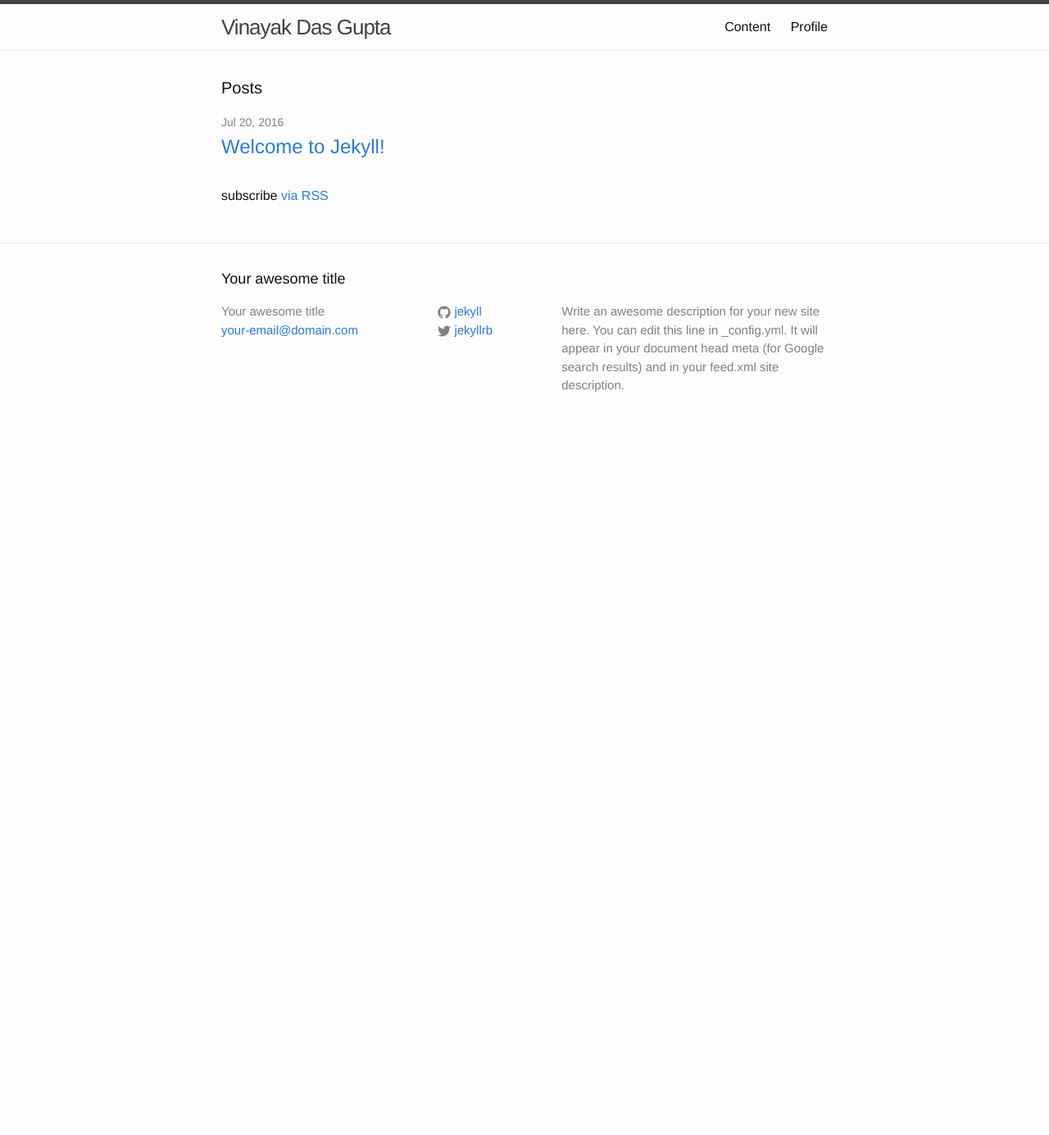
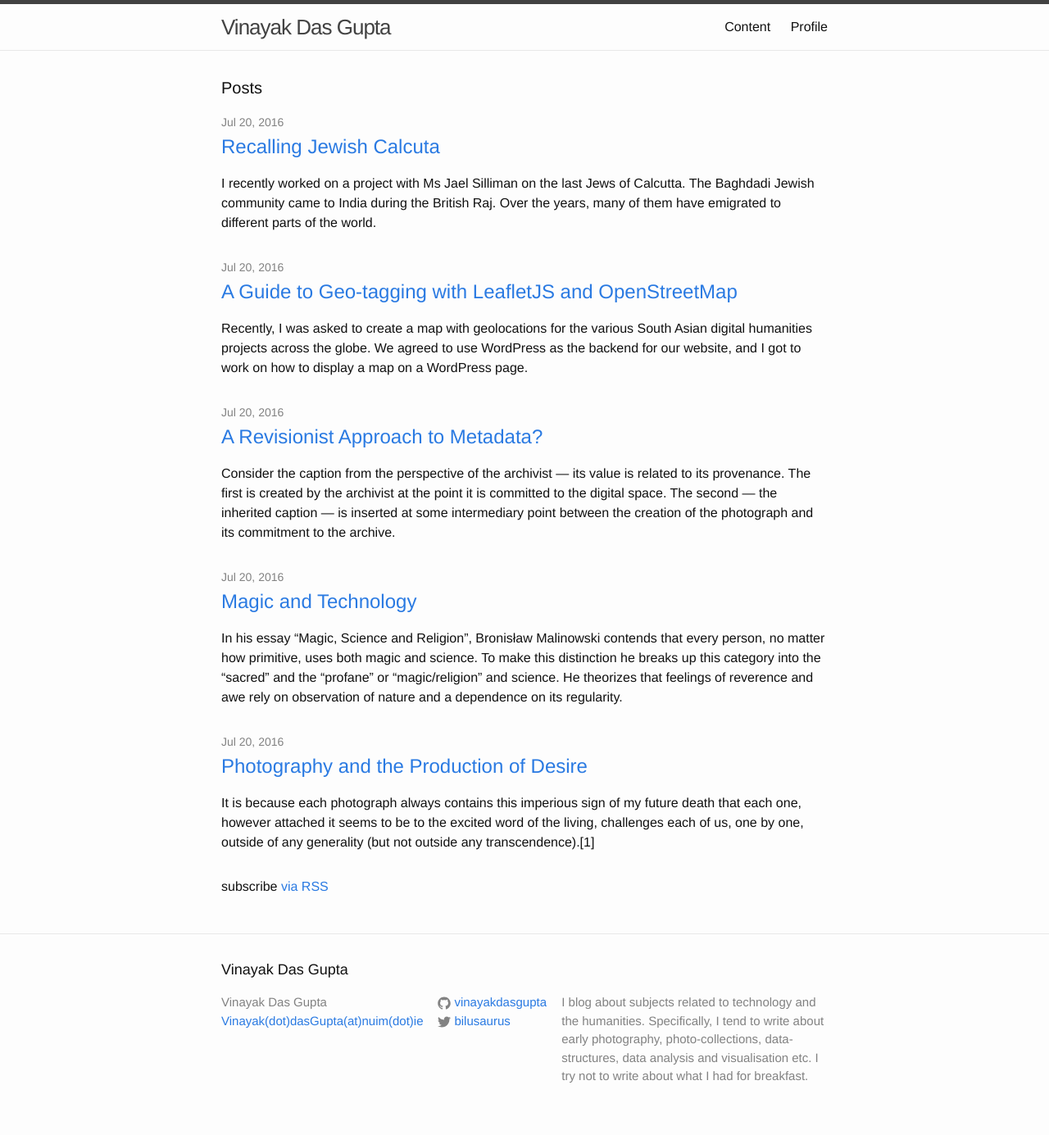
Before and after one commit to vinayakdasgupta/vinayakdasgupta.github.io, a Jekyll site: the page built from index.html, in a window 1280 px wide. Shown: the whole page at 82% size. Built offline with Jekyll 4.4.1, drawn with Linux system fonts in a browser that asks for light colours; before the commit the page ends 900 px from its top, so only the background shows below that.

Commit message:
blog updated

```diff
--- a/_config.yml
+++ b/_config.yml
@@ -7,10 +7,10 @@
 
 # Site settings
 title: Vinayak Das Gupta
-email: Vinayak[dot]dasGupta[at]nuim[dot]ie
+email: Vinayak(dot)dasGupta(at)nuim(dot)ie
 description: > # this means to ignore newlines until "baseurl:"
   I blog about subjects related to technology and the humanities. Specifically, I tend to write about early photography, photo-collections, data-structures, data analysis and visualisation etc. I try not to write about what I had for breakfast.
-url: "http://yourdomain.com" # the base hostname & protocol for your site
+url: "http://vinayakdasgupta.github.io" # the base hostname & protocol for your site
 twitter_username: bilusaurus
 github_username:  vinayakdasgupta
 profile: http://vinayakdasgupta.com
--- a/index.html
+++ b/index.html
@@ -1,129 +1,24 @@
-<!DOCTYPE html>
-<html>
+---
+layout: default
+---
 
-  <head>
-  <meta charset="utf-8">
-  <meta http-equiv="X-UA-Compatible" content="IE=edge">
-  <meta name="viewport" content="width=device-width, initial-scale=1">
-
-  <title>Vinayak Das Gupta</title>
-  <meta name="description" content="I blog about subjects related to technology and the humanities. Specifically, I tend to write about early photography, photo-collections, data-structures, data analysis and visualisation etc. I try not to write about what I had for breakfast.
-">
-
-  <link rel="stylesheet" href="/css/main.css">
-  <link rel="canonical" href="http://vinayakdasgupta.github.io/">
-  <link rel="alternate" type="application/rss+xml" title="Your awesome title" href="http://vinayakdasgupta.github.io/feed.xml">
-</head>
-
-
-  <body>
-
-    <header class="site-header">
-
-  <div class="wrapper">
-
-    <a class="site-title" href="/">Vinayak Das Gupta</a>
-
-    <nav class="site-nav">
-      <a href="#" class="menu-icon">
-        <svg viewBox="0 0 18 15">
-          <path fill="#424242" d="M18,1.484c0,0.82-0.665,1.484-1.484,1.484H1.484C0.665,2.969,0,2.304,0,1.484l0,0C0,0.665,0.665,0,1.484,0 h15.031C17.335,0,18,0.665,18,1.484L18,1.484z"/>
-          <path fill="#424242" d="M18,7.516C18,8.335,17.335,9,16.516,9H1.484C0.665,9,0,8.335,0,7.516l0,0c0-0.82,0.665-1.484,1.484-1.484 h15.031C17.335,6.031,18,6.696,18,7.516L18,7.516z"/>
-          <path fill="#424242" d="M18,13.516C18,14.335,17.335,15,16.516,15H1.484C0.665,15,0,14.335,0,13.516l0,0 c0-0.82,0.665-1.484,1.484-1.484h15.031C17.335,12.031,18,12.696,18,13.516L18,13.516z"/>
-        </svg>
-      </a>
-
-      <div class="trigger">
-
-
-          <a class="page-link" href="/content/">Content</a>
-		  <a class="page-link" href="/profile/">Profile</a>
-
-
-
-
-
-
-
-
-      </div>
-    </nav>
-
-  </div>
-
-</header>
-
-
-    <div class="page-content">
-      <div class="wrapper">
-        <div class="home">
+<div class="home">
 
   <h1 class="page-heading">Posts</h1>
 
   <ul class="post-list">
-
+    {% for post in site.posts %}
       <li>
-        <span class="post-meta">Jul 20, 2016</span>
+        <span class="post-meta">{{ post.date | date: "%b %-d, %Y" }}</span>
 
         <h2>
-          <a class="post-link" href="/jekyll/update/2016/07/20/welcome-to-jekyll.html">Welcome to Jekyll!</a>
-        </h2>
+          <a class="post-link" href="{{ post.url | prepend: site.baseurl }}">{{ post.title }}</a>
+		</h2>
+		  <p>{{post.excerpt}}</p>
       </li>
-
+    {% endfor %}
   </ul>
 
-  <p class="rss-subscribe">subscribe <a href="/feed.xml">via RSS</a></p>
+  <p class="rss-subscribe">subscribe <a href="{{ "/feed.xml" | prepend: site.baseurl }}">via RSS</a></p>
 
 </div>
-
-      </div>
-    </div>
-
-    <footer class="site-footer">
-
-  <div class="wrapper">
-
-    <h2 class="footer-heading">Your awesome title</h2>
-
-    <div class="footer-col-wrapper">
-      <div class="footer-col footer-col-1">
-        <ul class="contact-list">
-          <li>Your awesome title</li>
-          <li><a href="mailto:your-email@domain.com">your-email@domain.com</a></li>
-        </ul>
-      </div>
-
-      <div class="footer-col footer-col-2">
-        <ul class="social-media-list">
-
-          <li>
-            <a href="https://github.com/jekyll"><span class="icon icon--github"><svg viewBox="0 0 16 16"><path fill="#828282" d="M7.999,0.431c-4.285,0-7.76,3.474-7.76,7.761 c0,3.428,2.223,6.337,5.307,7.363c0.388,0.071,0.53-0.168,0.53-0.374c0-0.184-0.007-0.672-0.01-1.32 c-2.159,0.469-2.614-1.04-2.614-1.04c-0.353-0.896-0.862-1.135-0.862-1.135c-0.705-0.481,0.053-0.472,0.053-0.472 c0.779,0.055,1.189,0.8,1.189,0.8c0.692,1.186,1.816,0.843,2.258,0.645c0.071-0.502,0.271-0.843,0.493-1.037 C4.86,11.425,3.049,10.76,3.049,7.786c0-0.847,0.302-1.54,0.799-2.082C3.768,5.507,3.501,4.718,3.924,3.65 c0,0,0.652-0.209,2.134,0.796C6.677,4.273,7.34,4.187,8,4.184c0.659,0.003,1.323,0.089,1.943,0.261 c1.482-1.004,2.132-0.796,2.132-0.796c0.423,1.068,0.157,1.857,0.077,2.054c0.497,0.542,0.798,1.235,0.798,2.082 c0,2.981-1.814,3.637-3.543,3.829c0.279,0.24,0.527,0.713,0.527,1.437c0,1.037-0.01,1.874-0.01,2.129 c0,0.208,0.14,0.449,0.534,0.373c3.081-1.028,5.302-3.935,5.302-7.362C15.76,3.906,12.285,0.431,7.999,0.431z"/></svg>
-</span><span class="username">jekyll</span></a>
-
-          </li>
-
-
-
-          <li>
-            <a href="https://twitter.com/jekyllrb"><span class="icon icon--twitter"><svg viewBox="0 0 16 16"><path fill="#828282" d="M15.969,3.058c-0.586,0.26-1.217,0.436-1.878,0.515c0.675-0.405,1.194-1.045,1.438-1.809c-0.632,0.375-1.332,0.647-2.076,0.793c-0.596-0.636-1.446-1.033-2.387-1.033c-1.806,0-3.27,1.464-3.27,3.27 c0,0.256,0.029,0.506,0.085,0.745C5.163,5.404,2.753,4.102,1.14,2.124C0.859,2.607,0.698,3.168,0.698,3.767 c0,1.134,0.577,2.135,1.455,2.722C1.616,6.472,1.112,6.325,0.671,6.08c0,0.014,0,0.027,0,0.041c0,1.584,1.127,2.906,2.623,3.206 C3.02,9.402,2.731,9.442,2.433,9.442c-0.211,0-0.416-0.021-0.615-0.059c0.416,1.299,1.624,2.245,3.055,2.271 c-1.119,0.877-2.529,1.4-4.061,1.4c-0.264,0-0.524-0.015-0.78-0.046c1.447,0.928,3.166,1.469,5.013,1.469 c6.015,0,9.304-4.983,9.304-9.304c0-0.142-0.003-0.283-0.009-0.423C14.976,4.29,15.531,3.714,15.969,3.058z"/></svg>
-</span><span class="username">jekyllrb</span></a>
-
-          </li>
-
-        </ul>
-      </div>
-
-      <div class="footer-col footer-col-3">
-        <p>Write an awesome description for your new site here. You can edit this line in _config.yml. It will appear in your document head meta (for Google search results) and in your feed.xml site description.
-</p>
-      </div>
-    </div>
-
-  </div>
-
-</footer>
-
-
-  </body>
-
-</html>
```
Also changed, not shown: index_old.html (deleted, +0 -24 lines).
